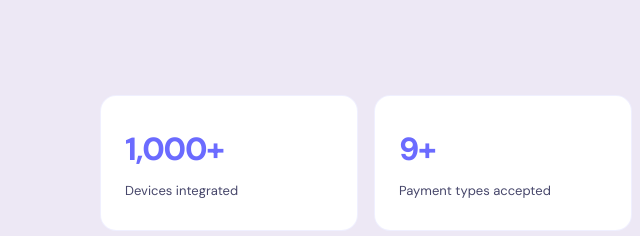
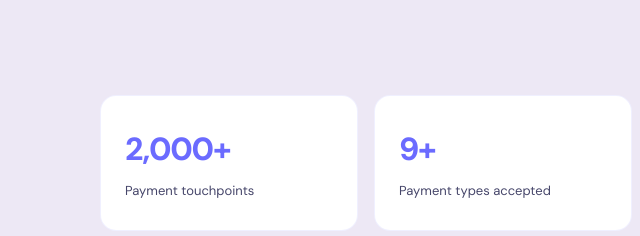
Before and after one commit to CTAus888/urpay888, a plain HTML site: page pages/integrations.html in a window 1280 px wide. Shown: the part 3780-4016 px from the top of the page, 580-1220 px from the left. Drawn offline with Linux system fonts and the light colour scheme.

Commit message:
Fix remaining 1,000+ stat on integrations.html → 2,000+ payment touchpoints
Co-Authored-By: Claude Sonnet 4.6 <noreply@anthropic.com>

```diff
--- a/pages/integrations.html
+++ b/pages/integrations.html
@@ -518,8 +518,8 @@
     </div>
     <div class="custom-cta-stats reveal d2">
       <div class="custom-stat">
-        <div class="custom-stat-num">1,000+</div>
-        <div class="custom-stat-label">Devices integrated</div>
+        <div class="custom-stat-num">2,000+</div>
+        <div class="custom-stat-label">Payment touchpoints</div>
       </div>
       <div class="custom-stat">
         <div class="custom-stat-num">9+</div>
```
